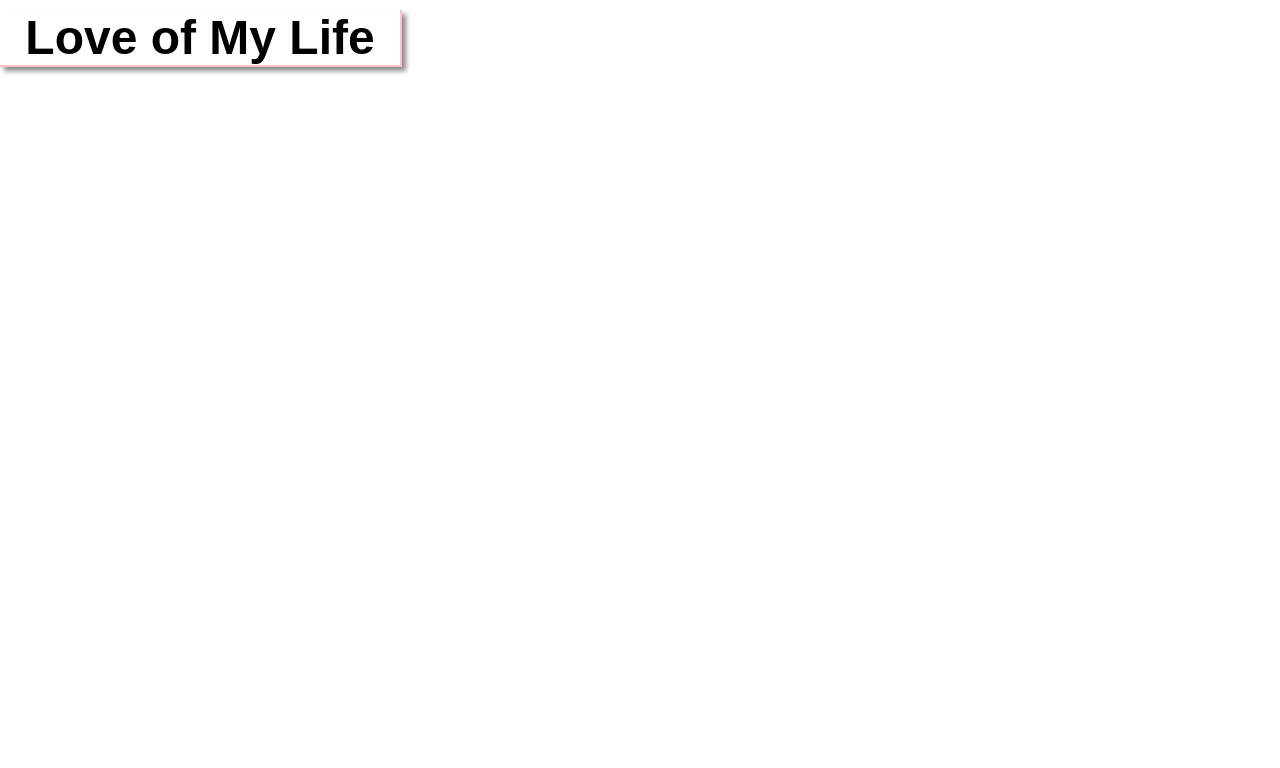
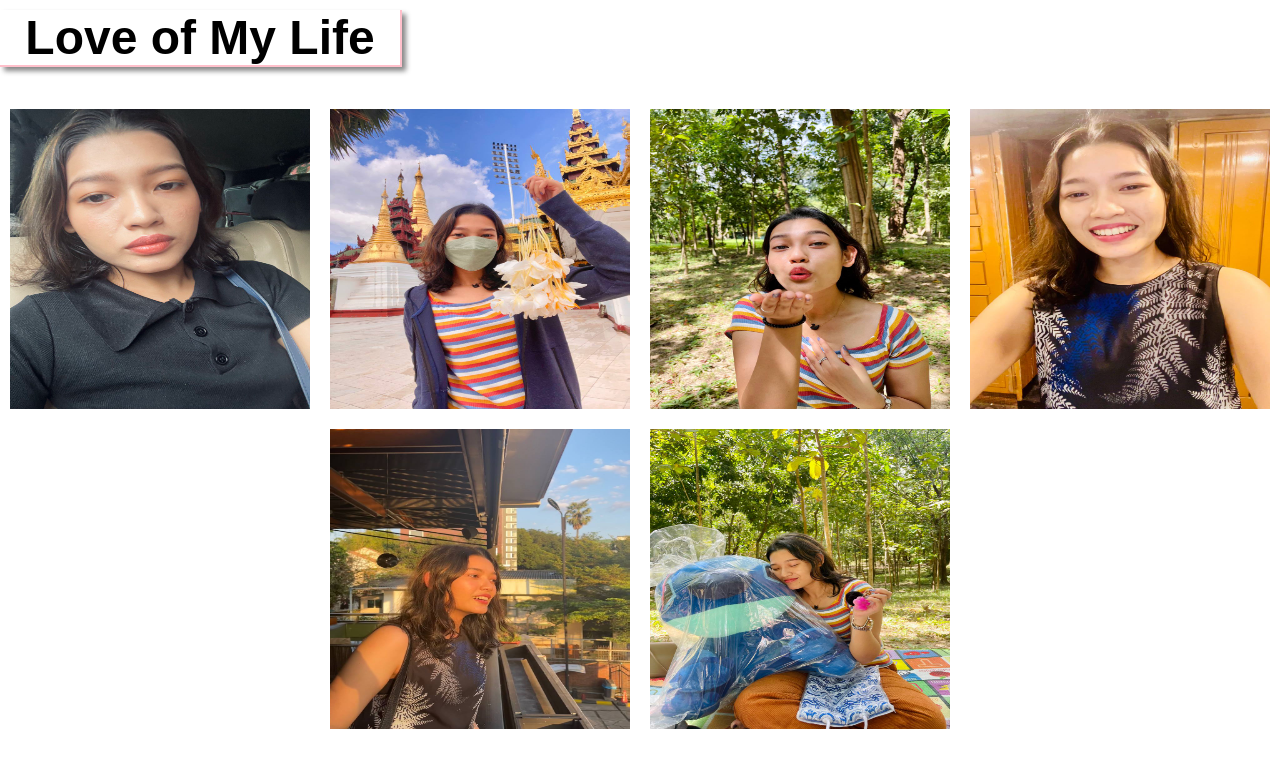
Before and after one commit to jasonmyo/jasonmyo.github.io, a plain HTML site: page page.html in a window 1280 px wide. Drawn offline with Linux system fonts and the light colour scheme.

Commit message:
Update page.html

```diff
--- a/page.html
+++ b/page.html
@@ -9,13 +9,12 @@
 <body>
   <h1>Love of My Life</h1>
   <div class="container">
-<!--   	<img src="https://drive.google.com/file/d/19XoOGgfWCVgg-qR0iUHCF-FBVAJ_lX1l/view?usp=drive_link">
-  	<img src="https://drive.google.com/file/d/1oJvhj2FbSTFBx3ZN3FxUddUjy-yiGm-x/view?usp=drive_link">
-  	<img src="https://drive.google.com/file/d/1JtTGbFoBYXze3-PEwxOXN2PJHQ_SVapy/view?usp=drive_link">
-  	<img src="https://drive.google.com/file/d/1CqDcsei3SNri7D9CqqA71lUWs7cJnXU6/view?usp=drive_link">
-  	<img src="https://drive.google.com/file/d/17SBOc4R3JnTg-yQoJ5sKmXbKK4a9d1GA/view?usp=drive_link">
-  	<img src="https://drive.google.com/file/d/1n4rZ4mtOGlShZUKrrhHsyaSuN9k691nj/view?usp=drive_link">
- -->
+	<img src="p1.jpg">
+  	<img src="p2.jpg">
+  	<img src="p3.jpg">
+  	<img src="p4.jpg">
+  	<img src="p5.jpg">
+  	<img src="p6.jpg">
 
   </div>
 
```
